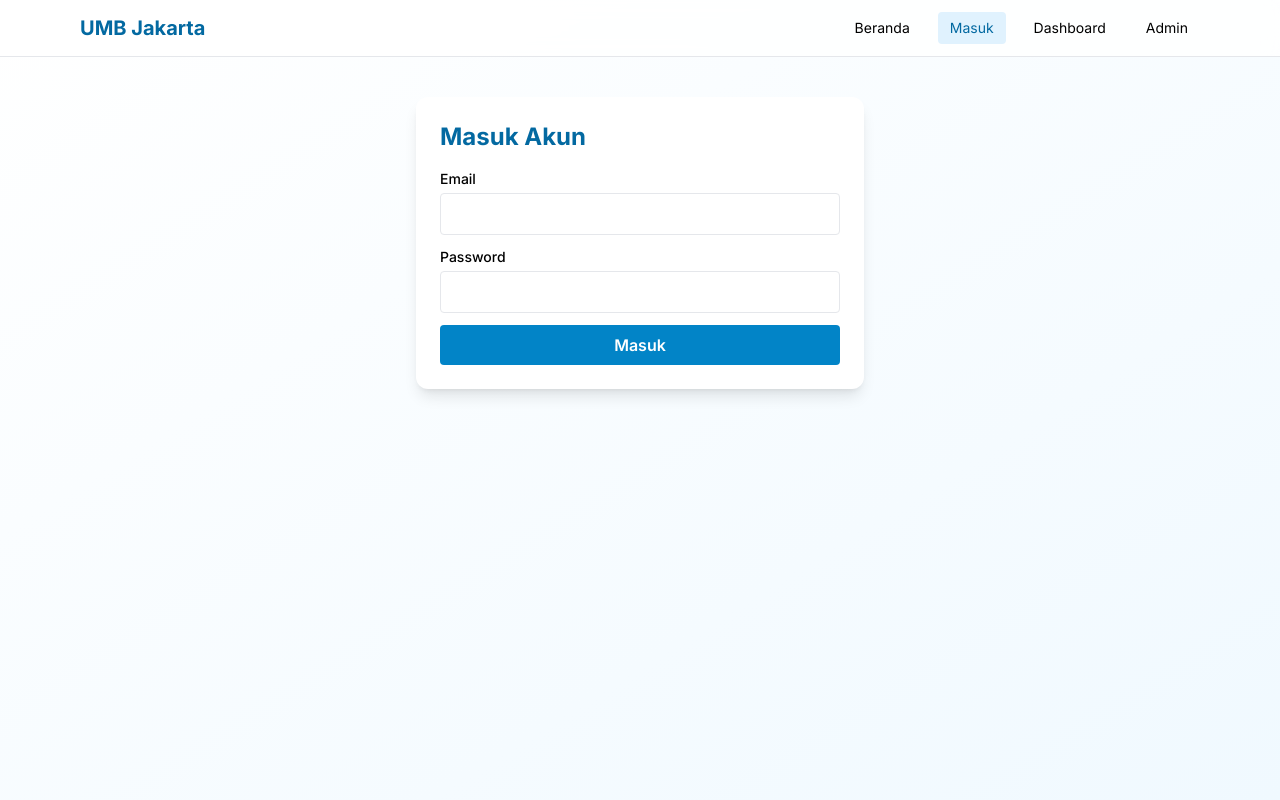
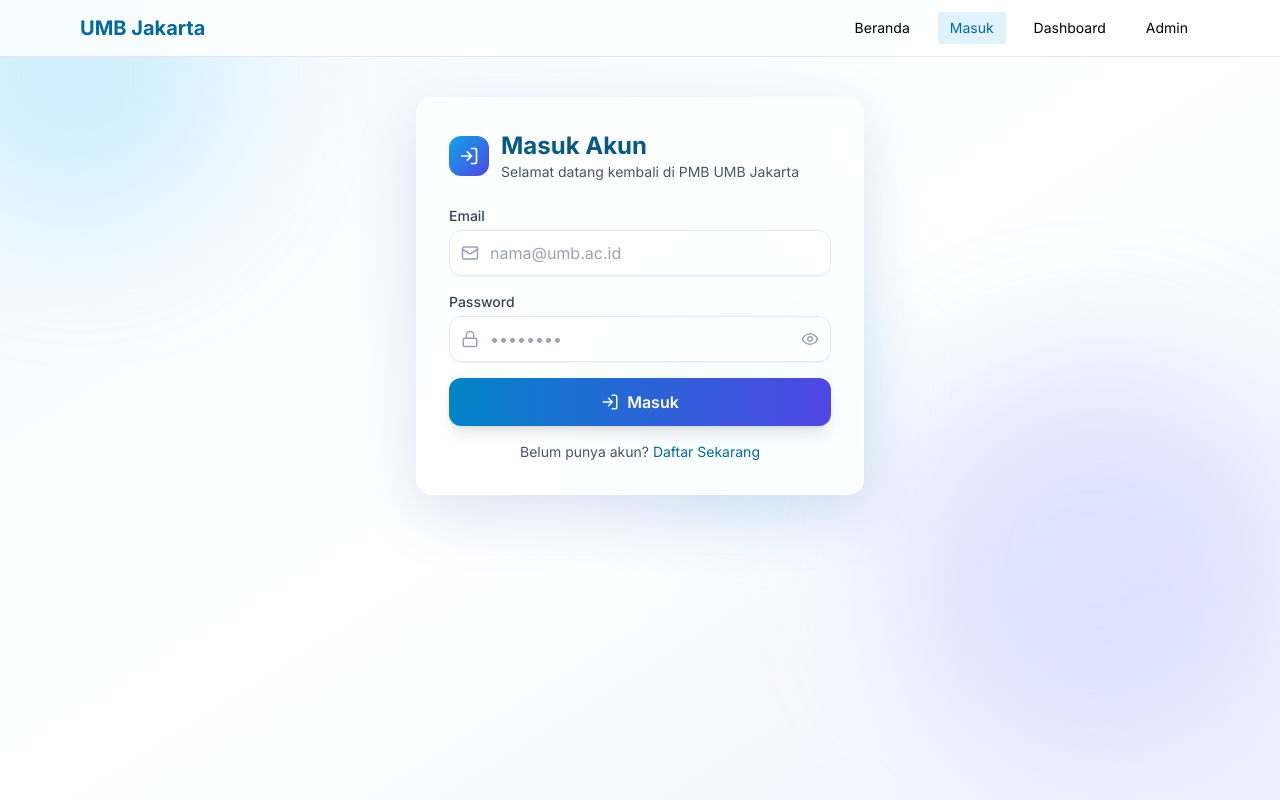
Before and after one commit to aumanu2/frontend-repo_ipjnobz2_i697hx, a React (Vite) app: page /login in a window 1280 px wide. Built offline with nearby package versions, Linux system fonts and the light colour scheme; no server answers; a web font is replaced by a local one.

Commit message:
Update project prj_ipjnobz2 - 2025-11-14T01:55:06.504Z

```diff
--- a/src/pages/Login.jsx
+++ b/src/pages/Login.jsx
@@ -1,12 +1,15 @@
 import { useState } from 'react'
 import { useNavigate } from 'react-router-dom'
 import Navbar from '../components/Navbar'
+import { motion, AnimatePresence } from 'framer-motion'
+import { Mail, Lock, Eye, EyeOff, LogIn } from 'lucide-react'
 
 const API_BASE = import.meta.env.VITE_BACKEND_URL || 'http://localhost:8000'
 
 export default function Login() {
   const [email, setEmail] = useState('')
   const [password, setPassword] = useState('')
+  const [showPwd, setShowPwd] = useState(false)
   const [loading, setLoading] = useState(false)
   const [error, setError] = useState('')
   const navigate = useNavigate()
@@ -37,22 +40,172 @@
   }
 
   return (
-    <div className="min-h-screen bg-gradient-to-br from-white to-sky-50">
+    <div className="min-h-screen relative overflow-hidden bg-gradient-to-br from-sky-50 via-white to-indigo-50">
       <Navbar />
-      <div className="max-w-md mx-auto mt-10 bg-white shadow-lg rounded-xl p-6">
-        <h1 className="text-2xl font-bold text-sky-700 mb-4">Masuk Akun</h1>
-        {error && <div className="bg-red-50 text-red-700 border border-red-200 p-2 rounded mb-4">{error}</div>}
-        <form onSubmit={handleSubmit} className="space-y-3">
-          <div>
-            <label className="block text-sm font-medium">Email</label>
-            <input type="email" className="mt-1 w-full border rounded px-3 py-2" value={email} onChange={e=>setEmail(e.target.value)} required />
-          </div>
-          <div>
-            <label className="block text-sm font-medium">Password</label>
-            <input type="password" className="mt-1 w-full border rounded px-3 py-2" value={password} onChange={e=>setPassword(e.target.value)} required />
-          </div>
-          <button disabled={loading} className="w-full bg-sky-600 hover:bg-sky-700 text-white font-semibold px-4 py-2 rounded">{loading? 'Masuk...' : 'Masuk'}</button>
-        </form>
+
+      {/* Animated decorative orbs */}
+      <motion.div
+        aria-hidden
+        initial={{ opacity: 0 }}
+        animate={{ opacity: 1 }}
+        transition={{ duration: 1 }}
+      >
+        <motion.div
+          className="pointer-events-none absolute -top-20 -left-20 h-72 w-72 rounded-full bg-sky-300/30 blur-3xl"
+          animate={{ x: [0, 30, -20, 0], y: [0, 20, -10, 0], scale: [1, 1.1, 0.95, 1] }}
+          transition={{ duration: 12, repeat: Infinity, ease: 'easeInOut' }}
+        />
+        <motion.div
+          className="pointer-events-none absolute bottom-10 -right-10 h-96 w-96 rounded-full bg-indigo-300/30 blur-3xl"
+          animate={{ x: [0, -40, 20, 0], y: [0, -10, 30, 0], scale: [1, 1.05, 0.97, 1] }}
+          transition={{ duration: 14, repeat: Infinity, ease: 'easeInOut' }}
+        />
+        <motion.div
+          className="pointer-events-none absolute top-1/3 right-1/3 h-56 w-56 rounded-full bg-cyan-200/40 blur-3xl"
+          animate={{ rotate: [0, 45, -30, 0] }}
+          transition={{ duration: 18, repeat: Infinity, ease: 'linear' }}
+        />
+      </motion.div>
+
+      {/* Content */}
+      <div className="relative z-10 flex items-center justify-center px-4 py-10">
+        <motion.div
+          className="w-full max-w-md"
+          initial={{ opacity: 0, y: 20, scale: 0.98 }}
+          animate={{ opacity: 1, y: 0, scale: 1 }}
+          transition={{ type: 'spring', stiffness: 120, damping: 14 }}
+        >
+          <motion.div
+            className="rounded-2xl border border-white/40 bg-white/70 backdrop-blur-xl shadow-xl overflow-hidden"
+            initial={{ boxShadow: '0 10px 30px rgba(2, 132, 199, 0.0)' }}
+            animate={{ boxShadow: '0 20px 60px rgba(30, 64, 175, 0.15)' }}
+            transition={{ duration: 1.2 }}
+          >
+            <div className="p-7 sm:p-8">
+              <motion.div
+                className="flex items-center gap-3 mb-6"
+                initial={{ opacity: 0, y: 10 }}
+                animate={{ opacity: 1, y: 0 }}
+                transition={{ delay: 0.1 }}
+              >
+                <div className="h-10 w-10 rounded-xl bg-gradient-to-br from-sky-500 to-indigo-600 grid place-items-center text-white">
+                  <LogIn size={20} />
+                </div>
+                <div>
+                  <h1 className="text-xl sm:text-2xl font-bold text-sky-800">Masuk Akun</h1>
+                  <p className="text-slate-600 text-sm">Selamat datang kembali di PMB UMB Jakarta</p>
+                </div>
+              </motion.div>
+
+              <AnimatePresence>
+                {error && (
+                  <motion.div
+                    key="error"
+                    initial={{ opacity: 0, y: -8 }}
+                    animate={{ opacity: 1, y: 0 }}
+                    exit={{ opacity: 0, y: -8 }}
+                    className="mb-4 rounded-lg border border-red-200 bg-red-50/80 text-red-700 px-3 py-2"
+                  >
+                    {error}
+                  </motion.div>
+                )}
+              </AnimatePresence>
+
+              <form onSubmit={handleSubmit} className="space-y-4">
+                <motion.div
+                  initial={{ opacity: 0, y: 10 }}
+                  animate={{ opacity: 1, y: 0 }}
+                  transition={{ delay: 0.15 }}
+                >
+                  <label className="block text-sm font-medium text-slate-700">Email</label>
+                  <div className="mt-1 relative">
+                    <span className="absolute inset-y-0 left-0 pl-3 flex items-center text-slate-400">
+                      <Mail size={18} />
+                    </span>
+                    <input
+                      type="email"
+                      className="w-full rounded-xl border border-slate-200 bg-white/70 pl-10 pr-3 py-2.5 outline-none focus:ring-2 focus:ring-sky-400 focus:border-sky-300 transition shadow-sm"
+                      value={email}
+                      onChange={(e) => setEmail(e.target.value)}
+                      required
+                      placeholder="nama@umb.ac.id"
+                    />
+                  </div>
+                </motion.div>
+
+                <motion.div
+                  initial={{ opacity: 0, y: 10 }}
+                  animate={{ opacity: 1, y: 0 }}
+                  transition={{ delay: 0.2 }}
+                >
+                  <label className="block text-sm font-medium text-slate-700">Password</label>
+                  <div className="mt-1 relative">
+                    <span className="absolute inset-y-0 left-0 pl-3 flex items-center text-slate-400">
+                      <Lock size={18} />
+                    </span>
+                    <input
+                      type={showPwd ? 'text' : 'password'}
+                      className="w-full rounded-xl border border-slate-200 bg-white/70 pl-10 pr-10 py-2.5 outline-none focus:ring-2 focus:ring-sky-400 focus:border-sky-300 transition shadow-sm"
+                      value={password}
+                      onChange={(e) => setPassword(e.target.value)}
+                      required
+                      placeholder="••••••••"
+                    />
+                    <button
+                      type="button"
+                      onClick={() => setShowPwd((s) => !s)}
+                      className="absolute inset-y-0 right-0 pr-3 flex items-center text-slate-400 hover:text-slate-600 transition"
+                      aria-label={showPwd ? 'Sembunyikan password' : 'Tampilkan password'}
+                    >
+                      {showPwd ? <EyeOff size={18} /> : <Eye size={18} />}
+                    </button>
+                  </div>
+                </motion.div>
+
+                <motion.button
+                  type="submit"
+                  disabled={loading}
+                  className="group w-full rounded-xl bg-gradient-to-r from-sky-600 to-indigo-600 text-white font-semibold py-3 shadow-lg hover:shadow-xl transition focus:outline-none focus:ring-4 focus:ring-sky-300 disabled:opacity-70 disabled:cursor-not-allowed"
+                  initial={{ opacity: 0, y: 10 }}
+                  animate={{ opacity: 1, y: 0 }}
+                  transition={{ delay: 0.25 }}
+                >
+                  <div className="flex items-center justify-center gap-2">
+                    <AnimatePresence>
+                      {loading ? (
+                        <motion.span
+                          key="spinner"
+                          className="inline-block h-5 w-5 rounded-full border-2 border-white/60 border-t-white"
+                          animate={{ rotate: 360 }}
+                          transition={{ repeat: Infinity, duration: 0.8, ease: 'linear' }}
+                        />
+                      ) : (
+                        <motion.span
+                          key="icon"
+                          initial={{ x: -6, opacity: 0 }}
+                          animate={{ x: 0, opacity: 1 }}
+                          className="grid place-items-center"
+                        >
+                          <LogIn size={18} />
+                        </motion.span>
+                      )}
+                    </AnimatePresence>
+                    <span>{loading ? 'Memproses...' : 'Masuk'}</span>
+                  </div>
+                </motion.button>
+
+                <motion.p
+                  className="text-center text-sm text-slate-600"
+                  initial={{ opacity: 0 }}
+                  animate={{ opacity: 1 }}
+                  transition={{ delay: 0.35 }}
+                >
+                  Belum punya akun? <a className="text-sky-700 hover:underline" href="/register">Daftar Sekarang</a>
+                </motion.p>
+              </form>
+            </div>
+          </motion.div>
+        </motion.div>
       </div>
     </div>
   )
```
Also changed, not shown: 1 other file (tests, documents, lock files or other folders).
